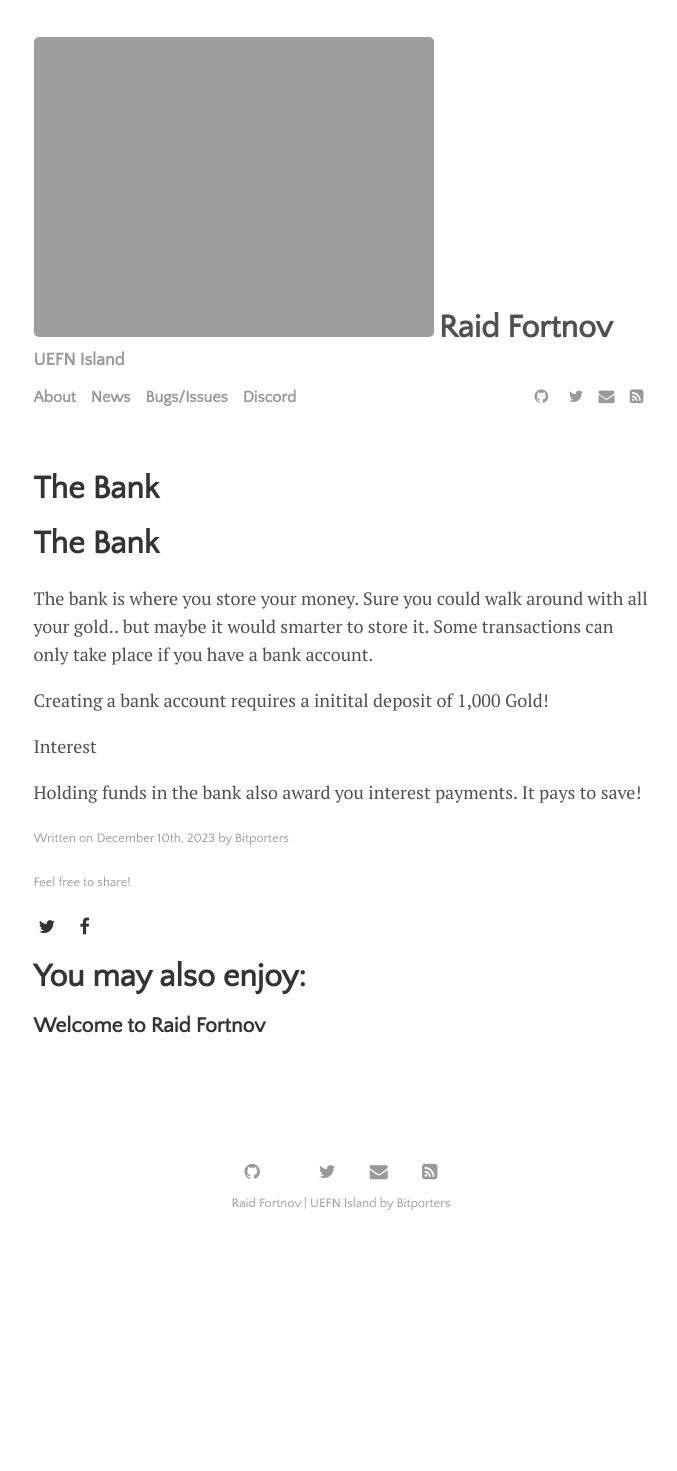
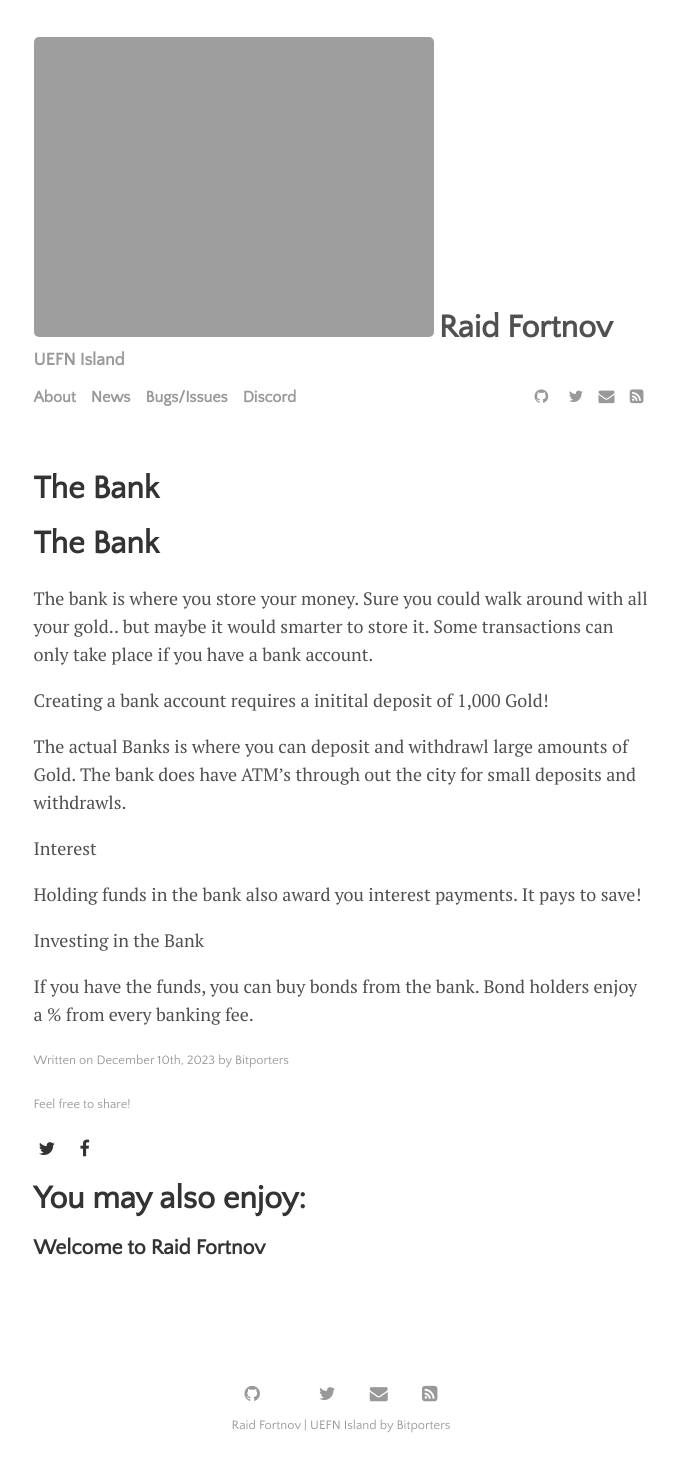
Before and after one commit to bitporters/raidfortnov, a Jekyll site: the page built from _posts/2023-12-10-the-bank.md, in a window 1280 px wide. Shown: the whole page, without its empty margins (299-976 px from the left). Built offline with Jekyll 4.4.1, drawn with Linux system fonts in a browser that asks for light colours; before the commit the page ends 1249 px from its top, so only the background shows below that.

Commit message:
Update 2023-12-10-the-bank.md

```diff
--- a/_posts/2023-12-10-the-bank.md
+++ b/_posts/2023-12-10-the-bank.md
@@ -13,6 +13,12 @@ The bank is where you store your money.  Sure you could walk around with all you
 
 Creating a bank account requires a initital deposit of 1,000 Gold!
 
+The actual Banks is where you can deposit and withdrawl large amounts of Gold.  The bank does have ATM's through out the city for small deposits and withdrawls.
+
 Interest
 
 Holding funds in the bank also award you interest payments.  It pays to save!
+
+Investing in the Bank
+
+If you have the funds, you can buy bonds from the bank.  Bond holders enjoy a % from every banking fee.
```
